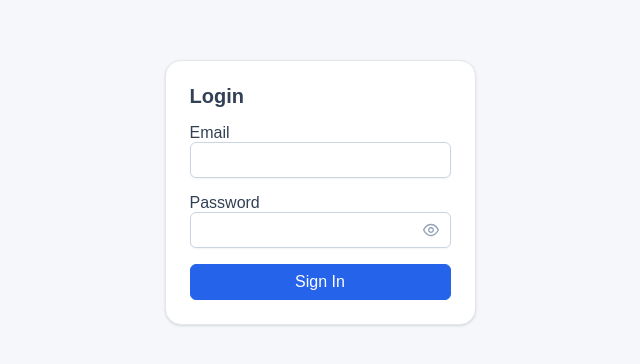
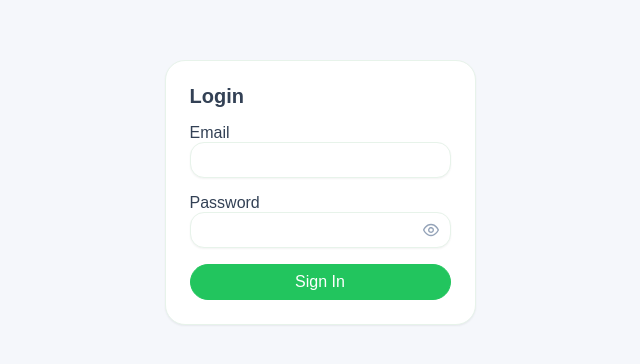
Before and after one commit to AndresYanquen/edu_app, a Vue app in the folder frontend/: page /login in a window 1280 px wide. Shown: the part 208-572 px from the top of the page, without its empty margins (320-960 px from the left). Built offline with nearby package versions, Linux system fonts and the light colour scheme; no server answers; a web font is replaced by a local one.

Commit message:
first design attempt

```diff
--- a/frontend/src/components/AppShell.vue
+++ b/frontend/src/components/AppShell.vue
@@ -98,7 +98,7 @@ import { useAuthStore } from '../stores/auth';
 const router = useRouter();
 const route = useRoute();
 const auth = useAuthStore();
-const collapsed = ref(false);
+const collapsed = ref(true);
 
 const { t, locale } = useI18n();
 
--- a/frontend/src/styles/base.css
+++ b/frontend/src/styles/base.css
@@ -53,3 +53,52 @@ textarea,
 .p-inputtextarea {
   color: var(--text-primary);
 }
+
+.section-title {
+  font-size: 1.1rem;
+  font-weight: 900;
+  display: flex;
+  align-items: center;
+  gap: 10px;
+}
+
+.section-title::before {
+  content: "";
+  width: 10px;
+  height: 10px;
+  border-radius: 999px;
+  background: var(--brand-accent);
+  box-shadow: 0 0 0 4px rgba(251, 191, 36, 0.22);
+}
+
+.list-item {
+  display: flex;
+  align-items: center;
+  justify-content: space-between;
+  gap: 12px;
+  padding: 12px 12px;
+  border-radius: 14px;
+  border: 1px solid transparent;
+  cursor: pointer;
+  transition: background 0.15s ease, border-color 0.15s ease, transform 0.15s ease;
+}
+
+.list-item:hover {
+  background: rgba(34, 197, 94, 0.06);
+  transform: translateY(-1px);
+}
+
+.list-item.is-active {
+  background: var(--brand-primary-soft);
+  border-color: rgba(34, 197, 94, 0.35);
+  box-shadow: 0 1px 2px rgba(15, 23, 42, 0.06);
+}
+
+.item-title {
+  font-weight: 800;
+  color: var(--text-primary);
+}
+
+.muted {
+  color: var(--text-secondary);
+}
--- a/frontend/src/styles/prime-overrides.css
+++ b/frontend/src/styles/prime-overrides.css
@@ -1,4 +1,30 @@
 @import './tokens.css';
+
+html, body {
+  background: var(--app-bg);
+  color: var(--text-primary);
+}
+
+/* Cards / Panels */
+.p-card, .p-panel {
+  border-radius: var(--radius-lg);
+  border: 1px solid var(--app-border);
+  background: var(--app-surface);
+  box-shadow: var(--shadow-sm);
+  transition: box-shadow 0.18s ease, transform 0.18s ease;
+}
+
+.p-card:hover, .p-panel:hover {
+  box-shadow: var(--shadow-md);
+  transform: translateY(-1px);
+  transition: box-shadow .18s ease, transform .18s ease;
+}
+
+/* Buttons */
+.p-button {
+  border-radius: 999px; /* duolingo vibe */
+  font-weight: 700;
+}
 
 .p-button:not(.p-button-text):not(.p-button-outlined) {
   background: var(--brand-primary);
@@ -14,21 +40,41 @@
 .p-button.p-button-outlined {
   border-color: var(--app-border);
   color: var(--text-primary);
+  background: transparent;
 }
 
 .p-button.p-button-outlined:hover {
-  color: var(--brand-primary);
+  color: var(--brand-primary-hover);
   border-color: var(--brand-primary);
   background: var(--brand-primary-soft);
+}
+
+/* Inputs */
+.p-inputtext,
+.p-inputtextarea,
+.p-password input,
+.p-dropdown,
+.p-multiselect,
+.p-calendar .p-inputtext {
+  border-radius: 14px;
+  border-color: var(--app-border);
 }
 
 .p-inputtext:focus,
 .p-inputtextarea:focus,
 .p-password input:focus,
 .p-dropdown.p-focus,
-.p-multiselect.p-focus {
+.p-multiselect.p-focus,
+.p-calendar .p-inputtext:focus {
   border-color: var(--brand-primary);
-  box-shadow: 0 0 0 2px var(--brand-primary-soft);
+  box-shadow: var(--focus-ring);
+}
+
+/* Tags: pill + colores suaves */
+.p-tag {
+  border-radius: 999px;
+  font-weight: 800;
+  padding: 0.22rem 0.65rem;
 }
 
 .p-tag-success {
@@ -36,17 +82,23 @@
   color: var(--brand-success);
   border-color: transparent;
 }
-
 .p-tag-warning {
   background: var(--brand-warning-soft);
-  color: var(--brand-warning);
+  color: #b45309;
   border-color: transparent;
 }
-
 .p-tag-danger {
   background: var(--brand-danger-soft);
   color: var(--brand-danger);
   border-color: transparent;
+}
+
+/* Progress */
+.p-progressbar {
+  border-radius: 999px;
+  overflow: hidden;
+  height: 10px;
+  background: rgba(34, 197, 94, 0.12);
 }
 
 .p-progressbar .p-progressbar-value {
@@ -57,19 +109,34 @@
   background: var(--brand-success);
 }
 
-.p-card {
-  border-radius: 1rem;
-  border: 1px solid var(--app-border);
-  background: var(--app-surface);
+/* DataTable: menos “admin frío”, más amable */
+:root {
+  --table-row-padding-y: 0.78rem;
+  --table-row-padding-x: 0.9rem;
 }
 
-:root {
-  --table-row-padding-y: 0.4rem;
-  --table-row-padding-x: 0.75rem;
+.p-datatable .p-datatable-thead > tr > th {
+  padding: var(--table-row-padding-y) var(--table-row-padding-x);
+  line-height: 1.2;
+  background: var(--app-surface-2);
+  color: var(--text-secondary);
+  font-weight: 800;
+  border-color: var(--app-border);
 }
 
+.p-datatable .p-datatable-tbody > tr > td {
+  padding: var(--table-row-padding-y) var(--table-row-padding-x);
+  line-height: 1.2;
+  border-color: var(--app-border);
+}
+
+.p-datatable .p-datatable-tbody > tr:hover {
+  background: rgba(34, 197, 94, 0.08);
+  transition: background 0.2s ease;
+}
+
+/* Quitar líneas verticales para que se vea menos “grid duro” */
 .p-datatable .p-datatable-tbody > tr > td,
 .p-datatable .p-datatable-thead > tr > th {
-  padding: var(--table-row-padding-y) var(--table-row-padding-x);
-  line-height: 1.15;
+  border-width: 1px 0;
 }
--- a/frontend/src/styles/tokens.css
+++ b/frontend/src/styles/tokens.css
@@ -1,22 +1,42 @@
 :root {
-  --brand-primary: #2563eb;
-  --brand-primary-hover: #1d4ed8;
-  --brand-primary-soft: #dbeafe;
+  /* Duolingo-ish: verde principal + acento cálido */
+  --brand-primary: #22c55e;        /* green */
+  --brand-primary-hover: #16a34a;
+  --brand-primary-soft: #dcfce7;
 
+  /* Estados */
   --brand-success: #16a34a;
   --brand-success-soft: #dcfce7;
 
-  --brand-warning: #f59e0b;
+  --brand-warning: #f59e0b;        /* amber */
   --brand-warning-soft: #fef3c7;
 
-  --brand-danger: #dc2626;
+  --brand-danger: #ef4444;         /* red */
   --brand-danger-soft: #fee2e2;
 
-  --app-bg: #f8fafc;
+  /* Acento “feliz” para highlights (chips, dots, progress extra) */
+  --brand-accent: #fbbf24;         /* warm yellow */
+  --brand-accent-soft: #fffbeb;
+
+  /* Fondos y superficies (más “cremosos”) */
+  --app-bg: #f6fbf7;               /* verde muy suave */
   --app-surface: #ffffff;
-  --app-border: #e5e7eb;
+  --app-surface-2: #fbfffc;
+  --app-border: #e7f3ea;
 
+  /* Texto */
   --text-primary: #0f172a;
-  --text-secondary: #475569;
+  --text-secondary: #334155;
   --text-muted: #64748b;
+
+  /* Forma y profundidad */
+  --radius-sm: 12px;
+  --radius-md: 16px;
+  --radius-lg: 20px;
+
+  --shadow-sm: 0 1px 2px rgba(15, 23, 42, 0.06);
+  --shadow-md: 0 12px 24px rgba(15, 23, 42, 0.10);
+
+  /* Focus ring amigable */
+  --focus-ring: 0 0 0 4px rgba(34, 197, 94, 0.18);
 }
--- a/frontend/src/views/CmsCourseBuilder.vue
+++ b/frontend/src/views/CmsCourseBuilder.vue
@@ -38,7 +38,9 @@
         <Card class="modules-card">
           <template #title>
             <div class="section-header">
-              <h3>Modules</h3>
+              <div>
+                <div class="section-title">Modules</div>
+              </div>
               <Button label="Add module" icon="pi pi-plus" @click="openModuleDialog()" />
             </div>
           </template>
@@ -52,11 +54,12 @@
               <div
                 v-for="(module, index) in modules"
                 :key="module.id"
-                :class="['module-item', { active: module.id === selectedModuleId }]"
+                class="list-item module-item"
+                :class="{ 'is-active': module.id === selectedModuleId }"
                 @click="selectModule(module.id)"
               >
                 <div class="module-info">
-                  <strong>{{ module.title }}</strong>
+                  <div class="item-title">{{ module.title }}</div>
                   <Tag
                     :value="module.is_published ? 'Published' : 'Draft'"
                     :severity="module.is_published ? 'success' : 'warning'"
@@ -91,8 +94,8 @@
           <template #title>
             <div class="section-header">
               <div>
-                <h3>Lessons</h3>
-                <small v-if="selectedModule">{{ selectedModule.title }}</small>
+                <div class="section-title">Lessons</div>
+                <small v-if="selectedModule" class="muted">{{ selectedModule.title }}</small>
               </div>
               <Button
                 label="Add lesson"
@@ -110,10 +113,10 @@
             </div>
             <div v-else-if="!lessons.length" class="empty-state">No lessons yet.</div>
             <div v-else class="lesson-list">
-              <div v-for="(lesson, index) in lessons" :key="lesson.id" class="lesson-item">
+              <div v-for="(lesson, index) in lessons" :key="lesson.id" class="list-item lesson-item">
                 <div>
-                  <strong>{{ lesson.title }}</strong>
-                  <p class="lesson-meta">{{ lesson.estimated_minutes || 0 }} min</p>
+                  <strong class="item-title">{{ lesson.title }}</strong>
+                  <p class="lesson-meta muted">{{ lesson.estimated_minutes || 0 }} min</p>
                 </div>
                 <div class="module-actions">
                   <Tag
@@ -149,8 +152,8 @@
         <template #title>
           <div class="section-header">
             <div>
-              <h3>Groups</h3>
-              <small>Manage cohorts and staff assignments</small>
+              <div class="section-title">Groups</div>
+              <small class="muted">Manage cohorts and staff assignments</small>
             </div>
             <Button label="Create group" icon="pi pi-plus" @click="openGroupDialog()" />
           </div>
@@ -220,8 +223,8 @@
         <template #title>
           <div class="section-header">
             <div>
-              <h3>Live sessions</h3>
-              <small>Manage recurring live meetings for each group</small>
+              <div class="section-title">Live sessions</div>
+              <small class="muted">Manage recurring live meetings for each group</small>
             </div>
             <div class="live-session-controls">
               <label>Select group</label>
@@ -2382,18 +2385,7 @@ init();
 
 .module-item,
 .lesson-item {
-  border: 1px solid #e5e7eb;
-  border-radius: 0.75rem;
-  padding: 0.75rem;
-  display: flex;
-  justify-content: space-between;
-  align-items: center;
-  cursor: pointer;
-}
-
-.module-item.active {
-  border-color: #2563eb;
-  background: #eff6ff;
+  gap: 0.6rem;
 }
 
 .module-info {
```
